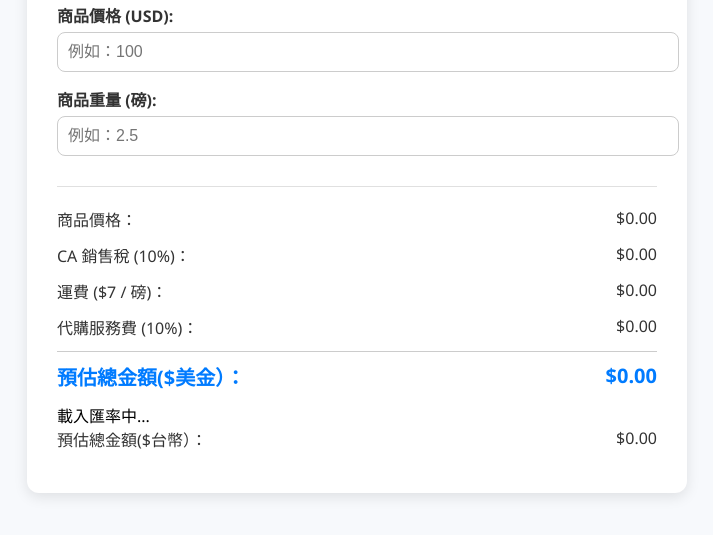
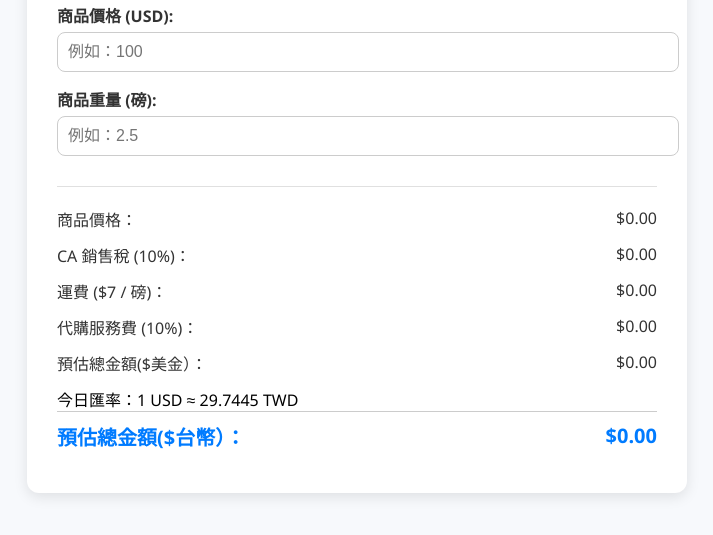
Before and after one commit to chupig834/custom_order, a website: page index.html in a window 1280 px wide. Shown: the part 147-682 px from the top of the page, without its empty margins (283-996 px from the left). Drawn offline with Linux system fonts and the light colour scheme.

Commit message:
Fetch Exchange Rate

```diff
--- a/index.html
+++ b/index.html
@@ -96,12 +96,12 @@
         <span>代購服務費 (10%)：</span>
         <span id="serviceFee">$0.00</span>
       </div>
-      <div class="result-row total">
+      <div class="result-row">
         <span>預估總金額($美金）：</span>
         <span id="total">$0.00</span>
       </div>
       <div class="rate-info" id="rateInfo">載入匯率中...</div>
-      <div class="result-row total_TWD">
+      <div class="result-row total TWD">
         <span>預估總金額($台幣）：</span>
         <span id="total_TWD">$0.00</span>
       </div>
@@ -114,8 +114,11 @@
     async function loadExchangeRate() {
       try {
         const res = await fetch('rate.json');
+        if (!res.ok) throw new Error(`HTTP error ${res.status}`);
         const data = await res.json();
         exchangeRate = data.usd_to_twd;
+
+        console.log("Show Rate", exchangeRate);
 
         document.getElementById("rateInfo").textContent = `今日匯率：1 USD ≈ ${exchangeRate} TWD`;
         updatePrice();
@@ -132,7 +135,7 @@
       const shipping = weight * 7;
       const serviceFee = price * 0.10;
       const total = price + tax + shipping + serviceFee;
-      const total_TWD = total * exchange_rate
+      const total_TWD = total * exchangeRate
 
       document.getElementById("itemPrice").textContent = `$${price.toFixed(2)}`;
       document.getElementById("tax").textContent = `$${tax.toFixed(2)}`;
@@ -144,6 +147,7 @@
 
     // Initialize display
     updatePrice();
+    window.onload = loadExchangeRate;
   </script>
 </body>
 </html>
```
